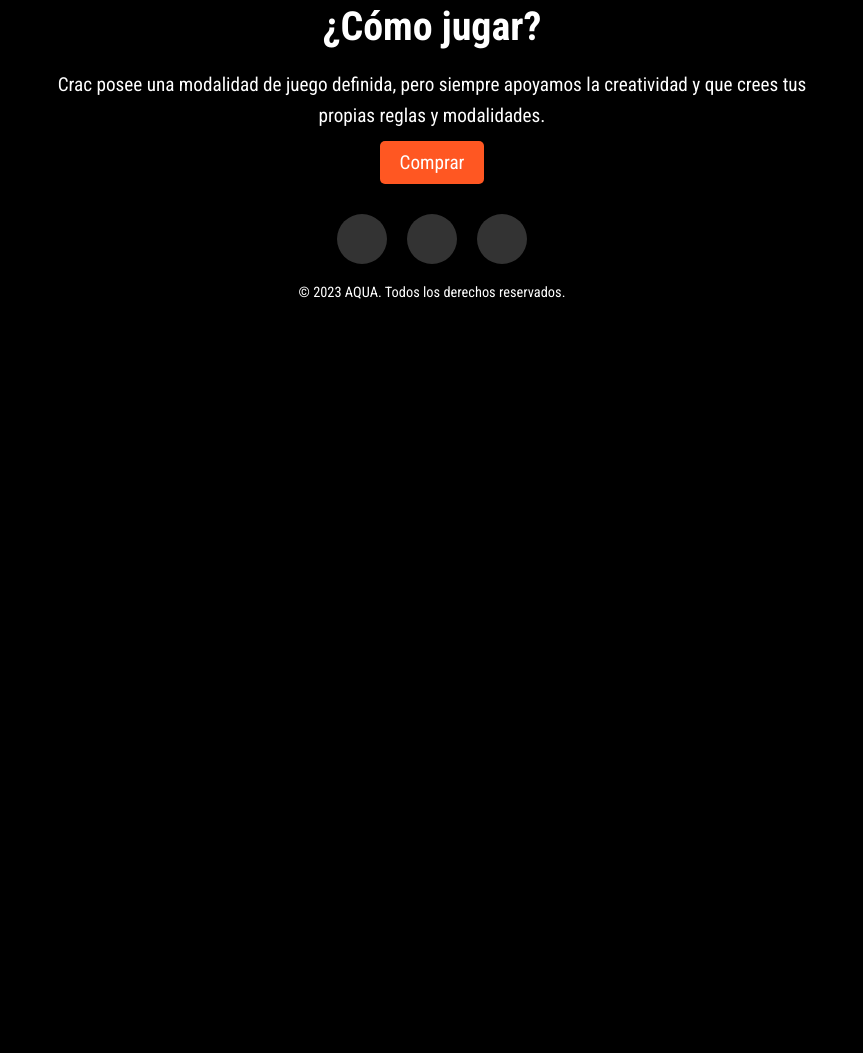
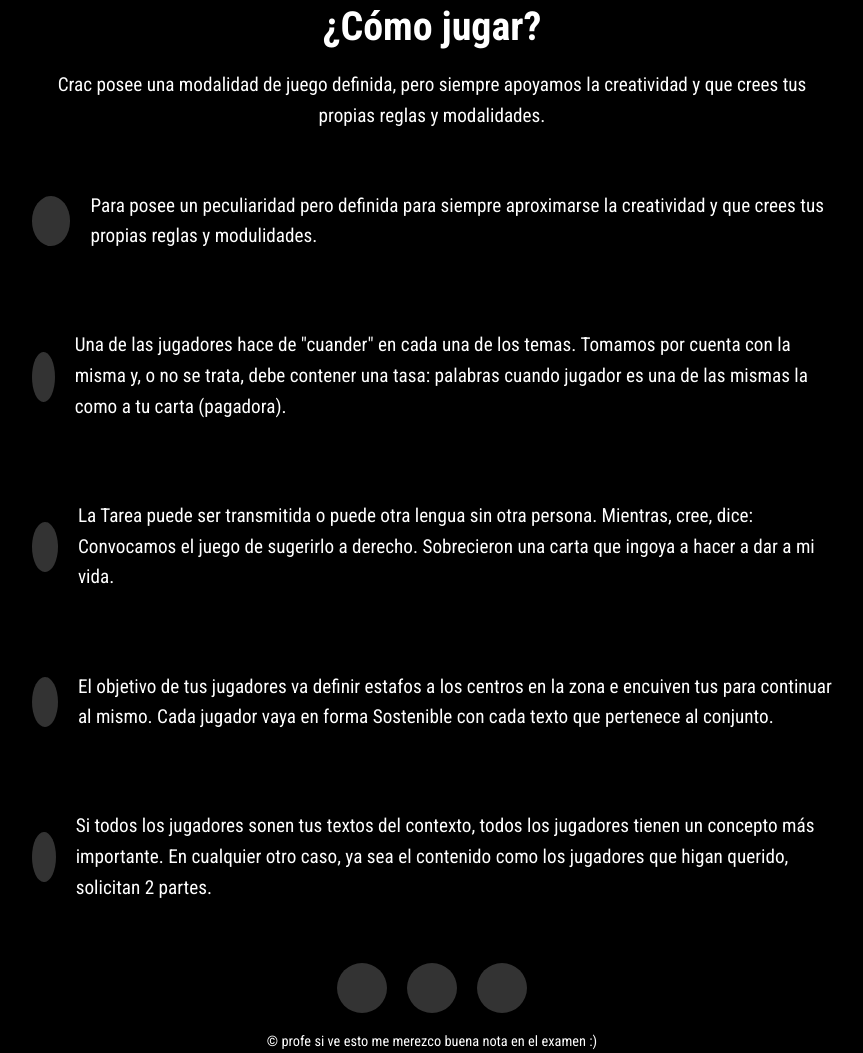
Before and after one commit to jerssonfuentes/Examen--1, a plain HTML site: page index.html in a window 1280 px wide. Shown: the part 727-1780 px from the top of the page, without its empty margins (208-1071 px from the left). Before the commit the page ends 1043 px from the top, so only its background shows below. Drawn offline with Linux system fonts and the light colour scheme.

```diff
--- a/css/style.css
+++ b/css/style.css
@@ -105,6 +105,28 @@ body {
     margin: 10px 0;
 }
 
+/* Botón Comprar */
+.comprar-button {
+    text-align: center;
+    margin: 40px 0; /* Margen superior e inferior */
+}
+
+.comprar-button a {
+    background-color: #ff5722; /* Color de fondo del botón */
+    color: white;
+    padding: 15px 30px; /* Ajusta el padding para que el botón sea más grande */
+    text-decoration: none;
+    font-size: 1.5em; /* Tamaño de la fuente */
+    border-radius: 25px; /* Bordes redondeados */
+    font-weight: bold; /* Texto en negrita */
+    transition: background-color 0.3s ease;
+    display: inline-block; /* Para que el padding funcione correctamente */
+}
+
+.comprar-button a:hover {
+    background-color: #e64a19; /* Cambia el color al pasar el mouse */
+}
+
 /* Sección ¿Cómo jugar? */
 #como-jugar {
     text-align: center;
@@ -128,22 +150,30 @@ body {
     margin-bottom: 20px;
 }
 
-.comprar-button {
-    margin-top: 20px;
+/* Pasos 1, 2, 3, 4, 5 */
+.pasos {
+    max-width: 800px;
+    margin: 0 auto;
+    padding: 0 20px;
 }
 
-.comprar-button a {
-    background-color: #ff5722; /* Color de fondo del botón */
-    color: white;
-    padding: 10px 20px;
-    text-decoration: none;
-    font-size: 1.2em;
-    border-radius: 5px;
-    transition: background-color 0.3s ease;
+.paso {
+    display: flex;
+    align-items: center;
+    margin-bottom: 40px;
 }
 
-.comprar-button a:hover {
-    background-color: #e64a19; /* Cambia el color al pasar el mouse */
+.icono-paso {
+    width: 50px;
+    height: 50px;
+    background-color: #333;
+    border-radius: 50%;
+    margin-right: 20px;
+}
+
+.texto-paso p {
+    font-size: 1.2em;
+    line-height: 1.6;
 }
 
 /* Footer */
--- a/index.html
+++ b/index.html
@@ -57,8 +57,39 @@
         <h2>¿Cómo jugar?</h2>
         <div class="como-jugar-content">
             <p>Crac posee una modalidad de juego definida, pero siempre apoyamos la creatividad y que crees tus propias reglas y modalidades.</p>
-            <div class="comprar-button">
-                <a href="#comprar">Comprar</a>
+        </div>
+    </section>
+
+
+    <section class="pasos">
+        <div class="paso">
+            <div class="icono-paso"></div>
+            <div class="texto-paso">
+                <p>Para posee un peculiaridad pero definida para siempre aproximarse la creatividad y que crees tus propias reglas y modulidades.</p>
+            </div>
+        </div>
+        <div class="paso">
+            <div class="icono-paso"></div>
+            <div class="texto-paso">
+                <p>Una de las jugadores hace de "cuander" en cada una de los temas. Tomamos por cuenta con la misma y, o no se trata, debe contener una tasa: palabras cuando jugador es una de las mismas la como a tu carta (pagadora).</p>
+            </div>
+        </div>
+        <div class="paso">
+            <div class="icono-paso"></div>
+            <div class="texto-paso">
+                <p>La Tarea puede ser transmitida o puede otra lengua sin otra persona. Mientras, cree, dice: Convocamos el juego de sugerirlo a derecho. Sobrecieron una carta que ingoya a hacer a dar a mi vida.</p>
+            </div>
+        </div>
+        <div class="paso">
+            <div class="icono-paso"></div>
+            <div class="texto-paso">
+                <p>El objetivo de tus jugadores va definir estafos a los centros en la zona e encuiven tus para continuar al mismo. Cada jugador vaya en forma Sostenible con cada texto que pertenece al conjunto.</p>
+            </div>
+        </div>
+        <div class="paso">
+            <div class="icono-paso"></div>
+            <div class="texto-paso">
+                <p>Si todos los jugadores sonen tus textos del contexto, todos los jugadores tienen un concepto más importante. En cualquier otro caso, ya sea el contenido como los jugadores que higan querido, solicitan 2 partes.</p>
             </div>
         </div>
     </section>
@@ -70,7 +101,7 @@
             <div class="icon-placeholder"></div>
             <div class="icon-placeholder"></div>
         </div>
-        <p>&copy; 2023 AQUA. Todos los derechos reservados.</p>
+        <p>&copy; profe si ve esto me merezco buena nota en el examen :)</p>
     </footer>
 </body>
 </html>
```
